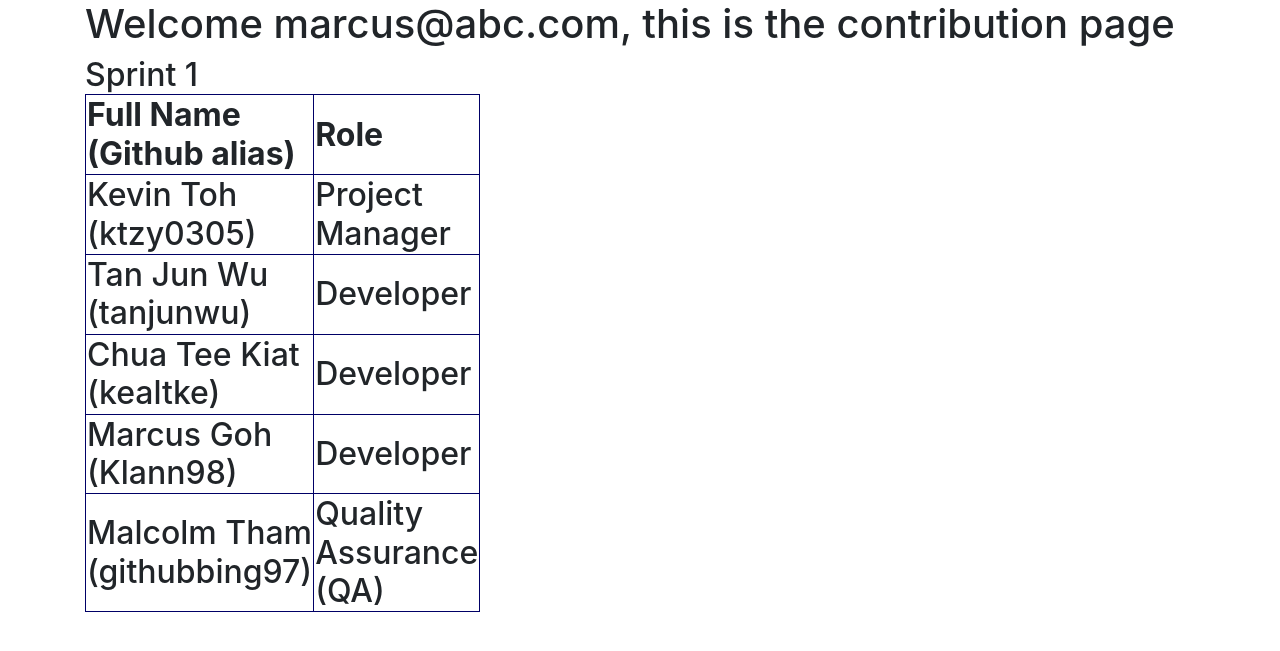
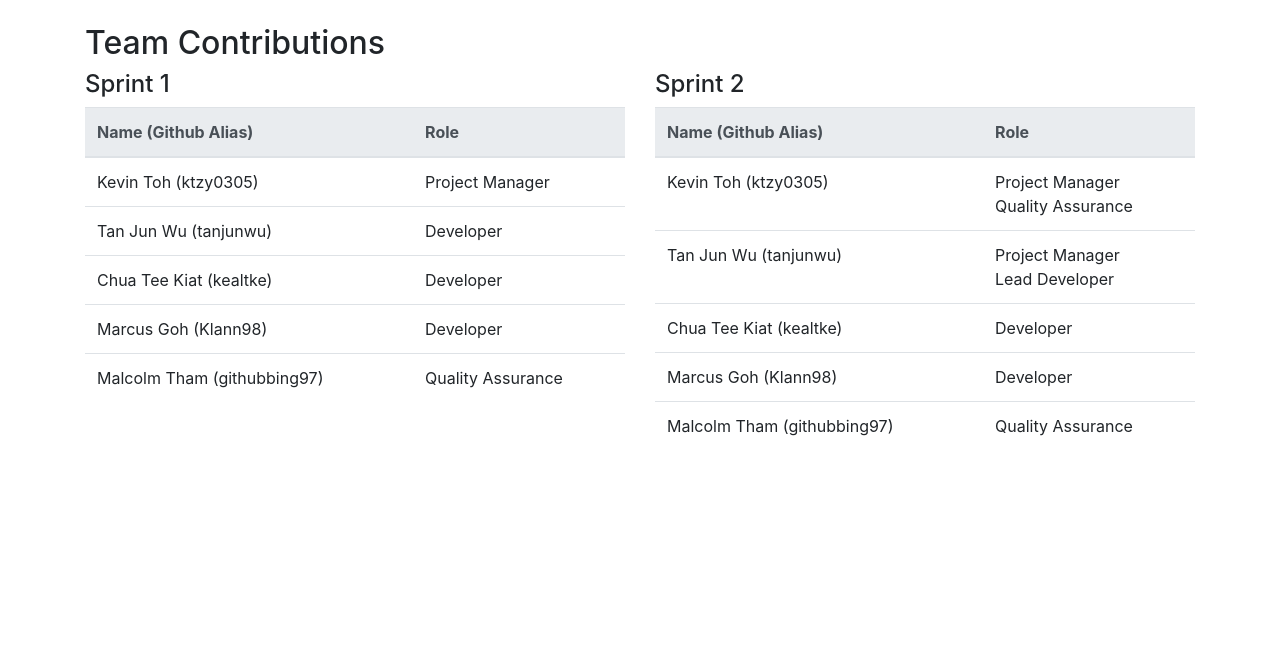
Before and after one commit to ktzy0305/ETI-To-Do-App, a Django app: page /contribution/ in a window 1280 px wide. Shown: the part 56-707 px from the top of the page. Run offline with Django 3.2, Linux system fonts and the light colour scheme; a user stored in the database is signed in; some libraries are stand-ins or nearby versions.

Commit message:
Updated Contributions Page for sprint 2

```diff
--- a/To_do_page/templates/contribution_index.html
+++ b/To_do_page/templates/contribution_index.html
@@ -1,32 +1,19 @@
 {% extends 'base.html' %}
 {% block content %}
 {% if user.is_authenticated %}
-	<h1>Welcome {{ user.username }}, this is the contribution page</h1>
-
-	<style>
-	th, td {
-	  border: 1px solid #006;
-	}
-	table {
-	  border-collapse: collapse;
-	}
-
-	</style>
-	<!--<form action="/logout_redirect/">{% csrf_token %}
-		<input type="submit" value="Logout"</>
-	</form> -->
-
-	<title>Contributions Page</title>
-
-
-	<h2> Sprint 1
-
-	<table style="width:35%">
+<br/>
+<h2>Team Contributions</h2>
+<div class="row" id="contributions">
+    <div class="col-sm-6">
+        <h4>Sprint 1</h4>
+        <table class="table">
+            <thead class="thead-light">
                 <tr>
-		<th>Full Name (Github alias)</th>
+                    <th>Name (Github Alias)</th>
                     <th>Role</th>
                 </tr>
-
+            </thead>
+            <tbody>
                 <tr>
                     <td>Kevin Toh (ktzy0305)</td>
                     <td>Project Manager</td>
@@ -49,13 +36,52 @@
 
                 <tr>
                     <td>Malcolm Tham (githubbing97)</td>
-		<td>Quality Assurance (QA)</td>
+                    <td>Quality Assurance</td>
+                </tr>
+            </tbody>
+        </table>
+    </div>
+    <div class="col-sm-6">
+        <h4>Sprint 2</h4>
+        <table class="table">
+            <thead class="thead-light">
+                <tr>
+                    <th>Name (Github Alias)</th>
+                    <th>Role</th>
+                </tr>
+            </thead>
+            <tbody>
+                <tr>
+                    <td>Kevin Toh (ktzy0305)</td>
+                    <td>Project Manager<br/>Quality Assurance</td>
                 </tr>
 
+                <tr>
+                    <td>Tan Jun Wu (tanjunwu)</td>
+                    <td>Project Manager<br/>Lead Developer</td>
+                </tr>
+
+                <tr>
+                    <td>Chua Tee Kiat (kealtke)</td>
+                    <td>Developer</td>
+                </tr>
+
+                <tr>
+                    <td>Marcus Goh (Klann98)</td>
+                    <td>Developer</td>
+                </tr>
+
+                <tr>
+                    <td>Malcolm Tham (githubbing97)</td>
+                    <td>Quality Assurance</td>
+                </tr>
+            </tbody>
         </table>
-
+    </div>
+</div>
 {% else %}
+<br>
 <p>You are not logged in</p>
-  <button onclick="location.href='{% url 'login' %}'">Login</button>
+<a class="btn btn-primary" href="{% url 'login' %}">Login</button>
 {% endif %}
 {% endblock %}
--- a/templates/base.html
+++ b/templates/base.html
@@ -23,7 +23,7 @@
 <body>
     <nav class="navbar navbar-expand-md navbar-dark bg-primary">
         <div class="container">
-            <a class="navbar-brand" href="#" style="font-weight: bold;">To-Do App</a>
+            <a class="navbar-brand" href="{% url 'todopage' %}" style="font-weight: bold;">To-Do App</a>
             <button class=" navbar-toggler" type="button" data-toggle="collapse" data-target="#navbarNav" aria-controls="navbarNav"
                 aria-expanded="false" aria-label="Toggle navigation">
             <span class="navbar-toggler-icon"></span>
```
Also changed, not shown: db.sqlite3. Lines whose indentation alone changed are shown as unchanged.
